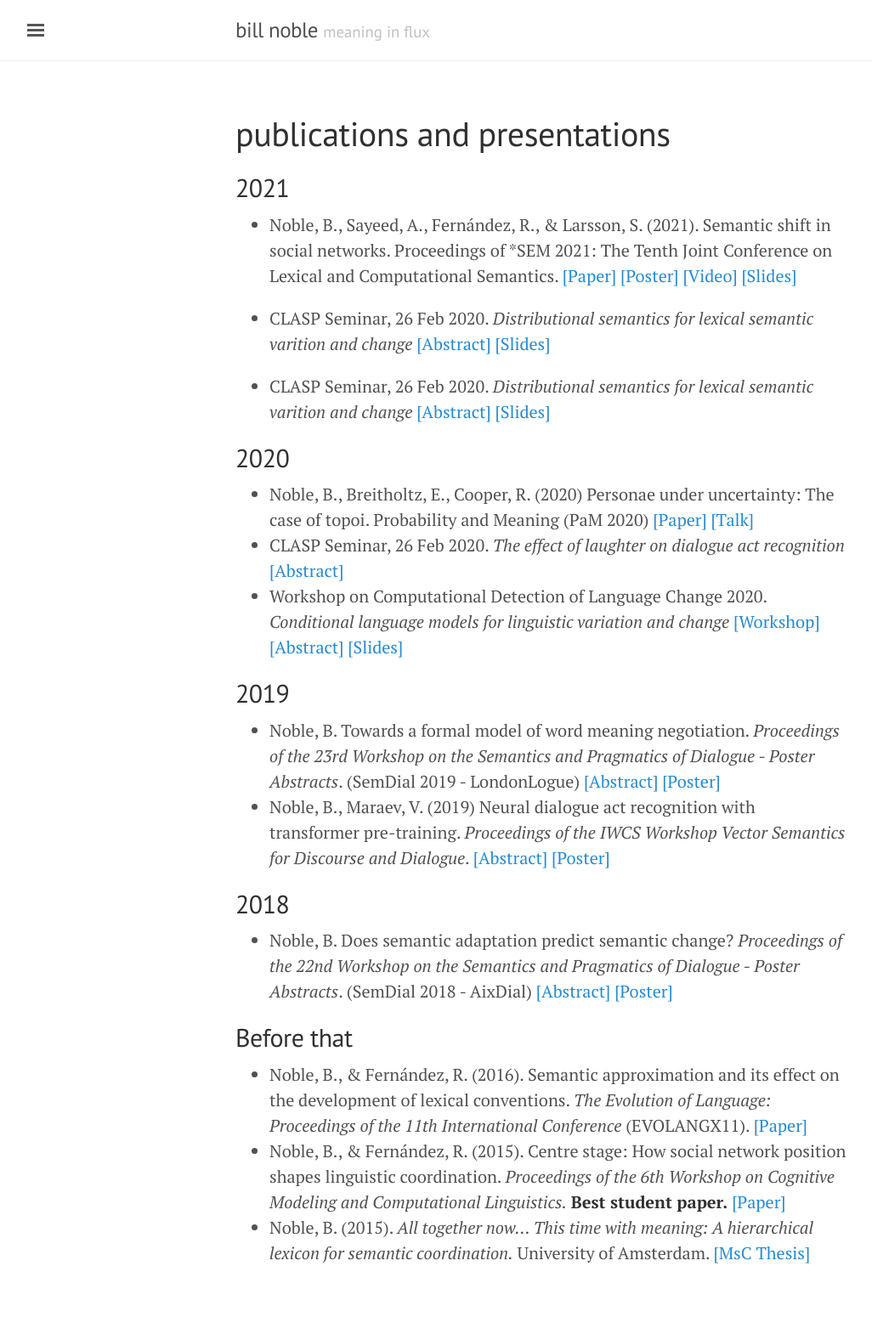
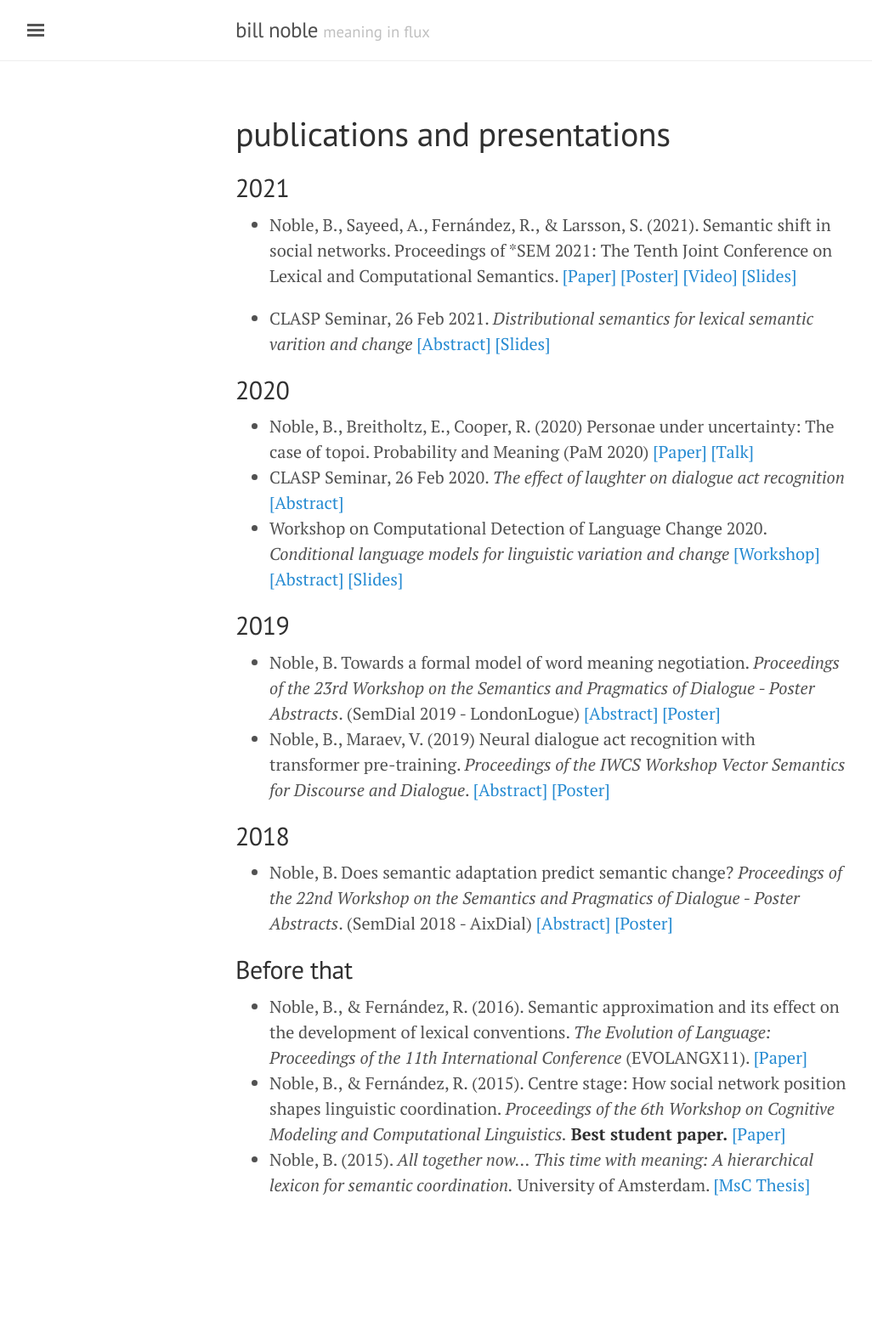
Before and after one commit to winobes/winobes.github.io, a Jekyll site: the page built from publications.md, in a window 1280 px wide. Shown: the whole page at 85% size, without its empty margins (3-1029 px from the left). Built offline with Jekyll 4.4.1, drawn with Linux system fonts in a browser that asks for light colours; after the commit the page ends 1490 px from its top, so only the background shows below that.

Commit message:
fix typo

```diff
--- a/publications.md
+++ b/publications.md
@@ -6,9 +6,7 @@ title: publications and presentations
 ## 2021
 - Noble, B., Sayeed, A., Fernández, R., & Larsson, S. (2021). Semantic shift in social networks. Proceedings of \*SEM 2021: The Tenth Joint Conference on Lexical and Computational Semantics. [[Paper]](https://doi.org/10.18653/v1/2021.starsem-1.3) [[Poster]](files/Noble2021_semantic-shift_poster.pdf) [[Video]](https://www.youtube.com/watch?v=hJ3t-kGWKN8) [[Slides]](files/Noble2021_semantic-shift_slides.pdf)
 
-- CLASP Seminar, 26 Feb 2020. _Distributional semantics for lexical semantic varition and change_ [[Abstract]](https://gu-clasp.github.io/news/Seminar%20by%20Bill%20Noble%20from%20University%20of%20Gothenburg/) [[Slides]](files/2021_clasp-seminar.pdf)
-
-- CLASP Seminar, 26 Feb 2020. _Distributional semantics for lexical semantic varition and change_ [[Abstract]](https://gu-clasp.github.io/news/Seminar%20by%20Bill%20Noble%20from%20University%20of%20Gothenburg/) [[Slides]](files/2021_clasp-seminar.pdf)
+- CLASP Seminar, 26 Feb 2021. _Distributional semantics for lexical semantic varition and change_ [[Abstract]](https://gu-clasp.github.io/news/Seminar%20by%20Bill%20Noble%20from%20University%20of%20Gothenburg/) [[Slides]](files/2021_clasp-seminar.pdf)
 
 ## 2020
 - Noble, B., Breitholtz, E., Cooper, R. (2020) Personae under uncertainty: The case of topoi. Probability and Meaning (PaM 2020) [[Paper]](https://www.aclweb.org/anthology/2020.pam-1.2/) [[Talk]](https://drive.google.com/file/d/1SpJFkg5lymJQYWqwN1rCG_Jtke4SDM_v/view)
```
